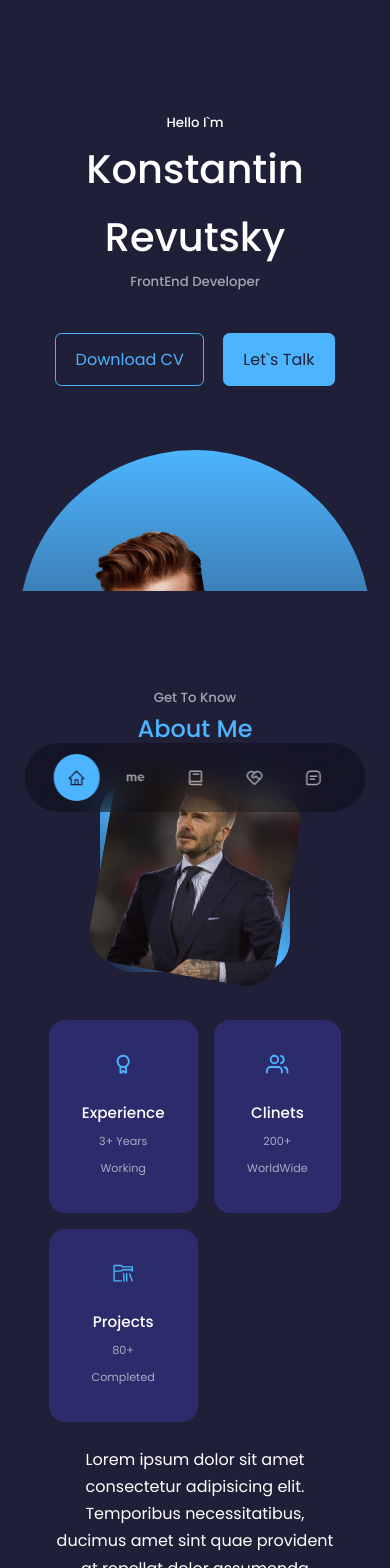
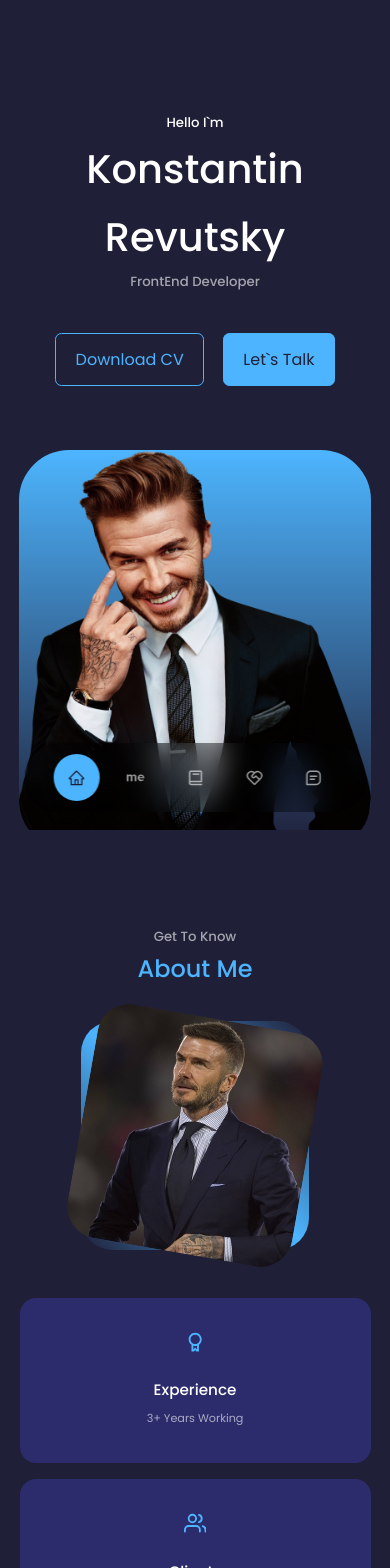
Before and after one commit to kykp/my-portfolio-web, a React (Create React App) app: page / in a window 390 px wide. Shown: the top 1568 px of the page. Built offline with nearby package versions, Linux system fonts and the light colour scheme.

Commit message:
fixed all what i want

```diff
--- a/src/components/about/about.css
+++ b/src/components/about/about.css
@@ -82,14 +82,7 @@
     }
 
 }
-/* ============= MEDIA QUERIES (Big DEVICES) ============ */
-@media screen and (max-width: 600px) {
-    .about__me {
-        width: 65%;
-        margin: 0 auto 3rem;
-    }
 
-}
 /* ============= MEDIA QUERIES (SMALL DEVICES) ============ */
 @media screen and (max-width: 600px) {
     .about__me {
@@ -110,3 +103,12 @@
         margin: 1.5rem 0
     }
 }
+
+/* ============= MEDIA QUERIES (SMALL DEVICES) ============ */
+@media screen and (max-width: 450px) {
+   .about__cards {
+        grid-template-columns: 1fr ;
+        gap: 1rem;
+    }
+
+}
--- a/src/components/footer/Footer.jsx
+++ b/src/components/footer/Footer.jsx
@@ -26,7 +26,9 @@ const Footer = () => {
       </div>
 
       <div className='footer__copyright'>
-        <small> &copy; Konstantin Revutsky Portfolio Website. All right reserved.</small>
+        <small>  Konstantin Revutsky Portfolio Website. </small>
+        <br />
+        <small>&copy; All right reserved.</small>
       </div>
     </footer>
   )
--- a/src/components/header/header.css
+++ b/src/components/header/header.css
@@ -1,12 +1,12 @@
 header {
-    height: 70vh;
+    min-height: 830px;
     padding-top: 7rem;
     overflow: hidden;
 }
 
 .header__container {
     text-align: center;
-    height: 100%;
+    /* height: 100%; */
     position: relative;
 }
 /* ============== CTA =========== */
@@ -27,14 +27,15 @@ header {
     position: absolute;
     left: 0;
     bottom: 3rem;
+    top: 443px;
 }
 
-.header__socials::after {
+/* .header__socials::after {
     content: "";
     width: 1px;
     height: 2rem;
     background: var(--color-primary);
-}
+} */
 
 /* =============== ME ===========*/
 
@@ -45,9 +46,8 @@ header {
     position: absolute;
     left: calc(50% - 11rem);
     margin-top: 4rem;
-    border-radius:  12rem 12rem 0 0;
+    border-radius: 50px;
     overflow: hidden;
-    padding: 5rem 1.5rem 1.5rem;
 }
 
 /* =============== SCROLL DOWN ===========*/
@@ -59,10 +59,22 @@ header {
     transform: rotate(90deg);
     font-weight: 300;
     font-size: 0.9rem;
+
+    top: 500px;
+}
+
+/* ============= MEDIA QUERIES (MEDIUM DEVICES) ============ */
+@media screen and (max-width: 1024px) {
+        header {
+            /* min-height: 70vh; */
+        }
 }
 
 /* ============= MEDIA QUERIES (SMALL DEVICES) ============ */
 @media screen and (max-width: 600px) {
+    header {
+        /* min-height: 70vh; */
+    }
     .header__socials, .scroll__down {
          display: none;
     }
--- a/src/index.css
+++ b/src/index.css
@@ -20,9 +20,9 @@
 
     --transition: all 400ms ease;
 
-    --container-width-lg: 75%;
+    /* --container-width-lg: 75%;
     --container-width-md: 86%;
-    --container-width-sm: 90%;
+    --container-width-sm: 90%; */
 }
 
 html {
@@ -38,12 +38,15 @@ body {
     background: var(--color-bg);
     color: var(--color-white);
     line-height: 1.7;
+    margin: 0 auto ;
+    max-width: 1024px;
+    width: 100%;
 }
 
 /* ============= GENERAL STYLES ============== */
 
 .container {
-    max-width: var(--container-width-lg);
+    max-width: 90%;
     margin: 0 auto;
 
 }
```
